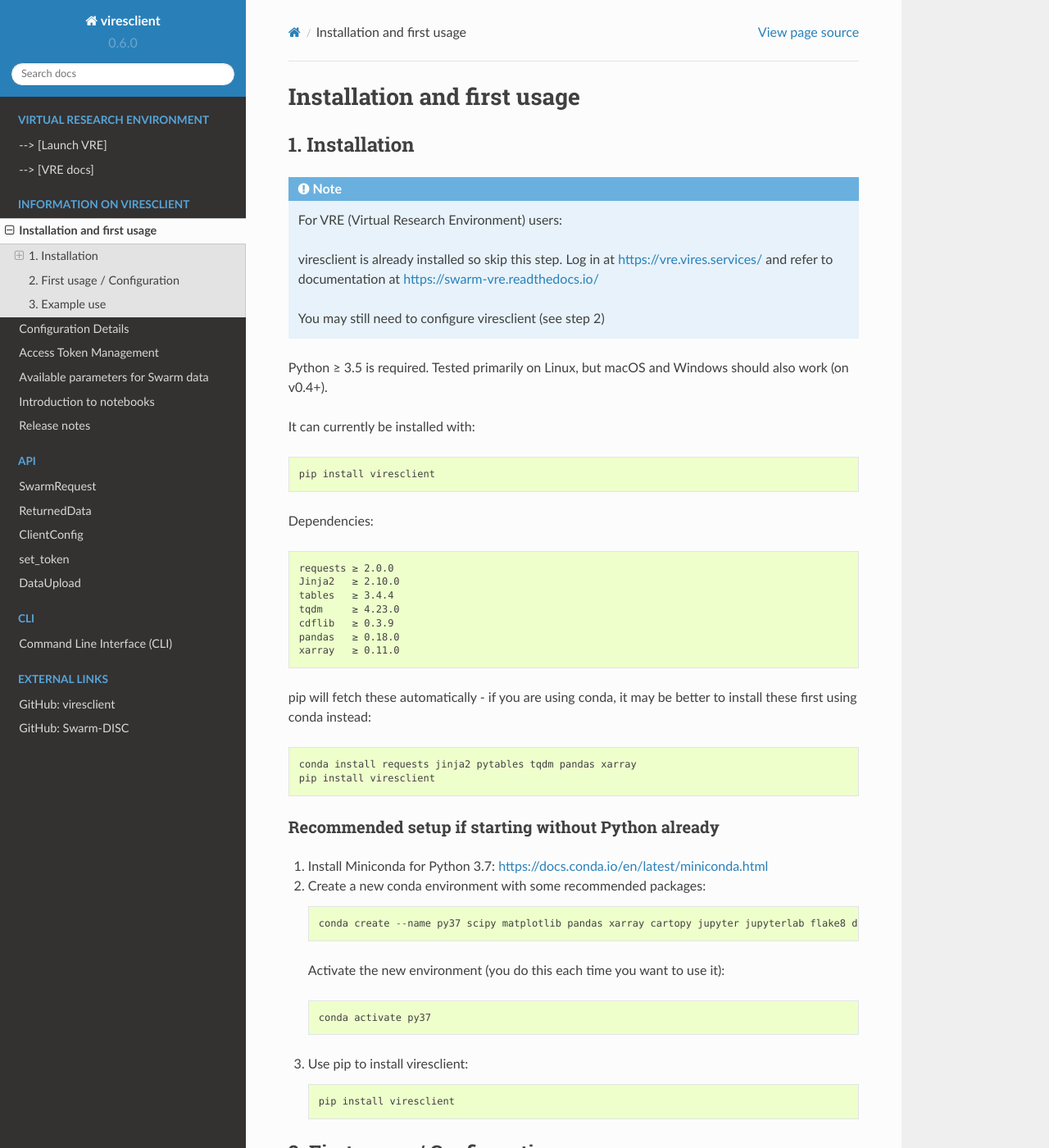
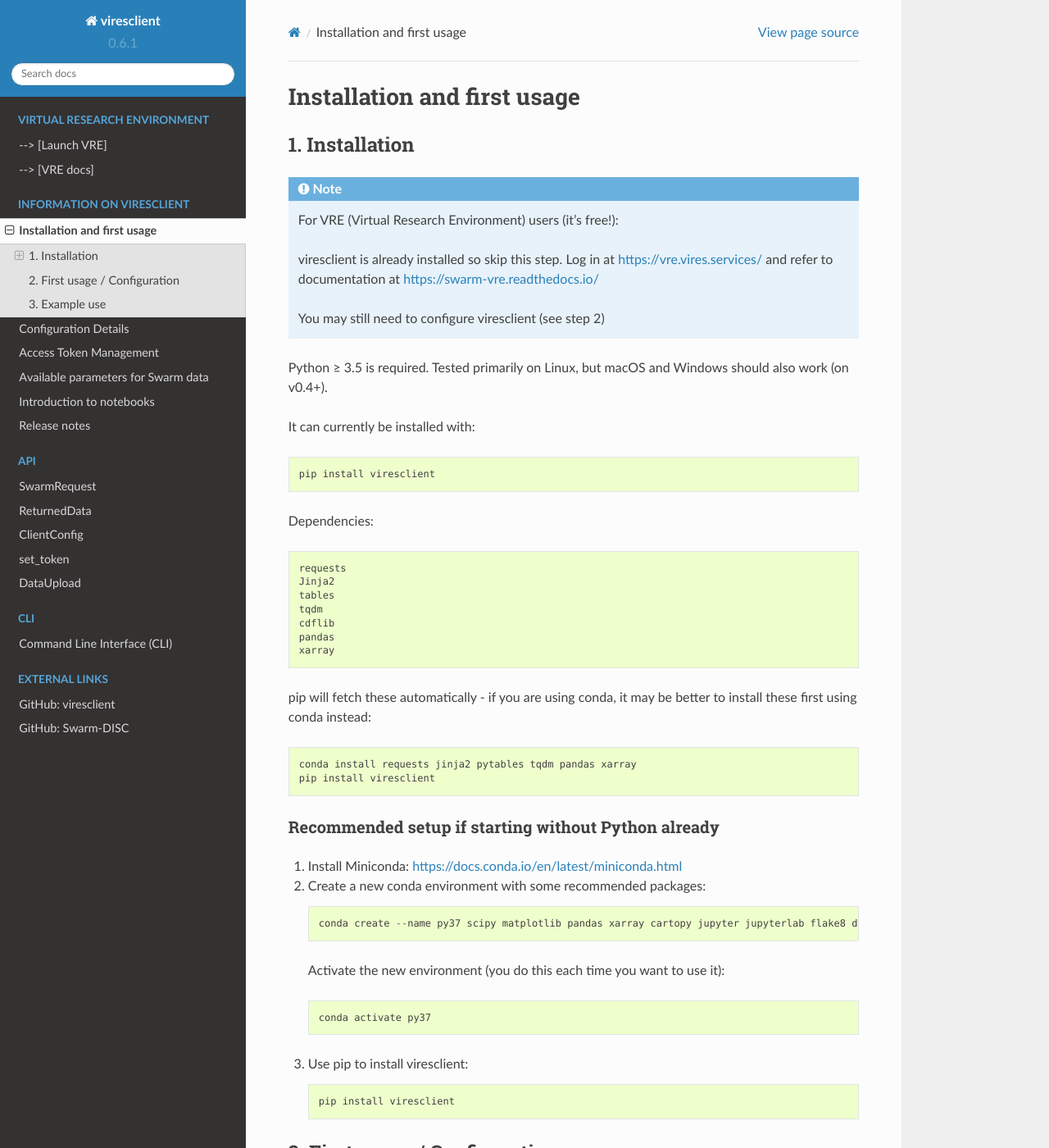
Before and after one commit to ESA-VirES/VirES-Python-Client, a Sphinx documentation site: the page built from docs/installation.rst, in a window 1280 px wide and 1400 px high. Shown: the whole window at 82% size. Built offline with Sphinx 7.4.7 and the Read the Docs theme 2.0.0, drawn with Linux system fonts in a browser that asks for light colours; formulas are drawn with MathJax 3; pages that are not in the unit, such as notebooks, are missing from menus.

```diff
--- a/docs/available_parameters.rst
+++ b/docs/available_parameters.rst
@@ -69,7 +69,7 @@ For FAC::
 
 For EEF::
 
-  EEF,RelErr,flags
+  EEF,EEJ,RelErr,Flags
 
 For IPD::
 
--- a/docs/installation.rst
+++ b/docs/installation.rst
@@ -4,7 +4,7 @@ Installation and first usage
 1. Installation
 ---------------
 
-.. note:: For VRE (Virtual Research Environment) users:
+.. note:: For VRE (Virtual Research Environment) users (it's free!):
 
   viresclient is already installed so skip this step. Log in at https://vre.vires.services/ and refer to documentation at https://swarm-vre.readthedocs.io/
 
@@ -18,13 +18,13 @@ It can currently be installed with::
 
 Dependencies::
 
-  requests ≥ 2.0.0
-  Jinja2   ≥ 2.10.0
-  tables   ≥ 3.4.4
-  tqdm     ≥ 4.23.0
-  cdflib   ≥ 0.3.9
-  pandas   ≥ 0.18.0
-  xarray   ≥ 0.11.0
+  requests
+  Jinja2
+  tables
+  tqdm
+  cdflib
+  pandas
+  xarray
 
 pip will fetch these automatically - if you are using conda, it may be better to install these first using conda instead::
 
@@ -34,7 +34,7 @@ pip will fetch these automatically - if you are using conda, it may be better to
 Recommended setup if starting without Python already
 ^^^^^^^^^^^^^^^^^^^^^^^^^^^^^^^^^^^^^^^^^^^^^^^^^^^^
 
-1. Install Miniconda for Python 3.7: https://docs.conda.io/en/latest/miniconda.html
+1. Install Miniconda: https://docs.conda.io/en/latest/miniconda.html
 2. Create a new conda environment with some recommended packages::
 
     conda create --name py37 scipy matplotlib pandas xarray cartopy jupyter jupyterlab flake8 dask h5py netCDF4 jinja2 pytables tqdm
--- a/viresclient/__init__.py
+++ b/viresclient/__init__.py
@@ -34,4 +34,4 @@ from ._data_handling import ReturnedData
 from ._data_handling import ReturnedDataFile
 from ._api.upload import DataUpload
 
-__version__ = "0.6.0"
+__version__ = "0.6.1"
```
Also changed, not shown: other parts of docs/installation.rst (+1 -0 lines), docs/release_notes.rst (+10 -0 lines), 1 other file.
